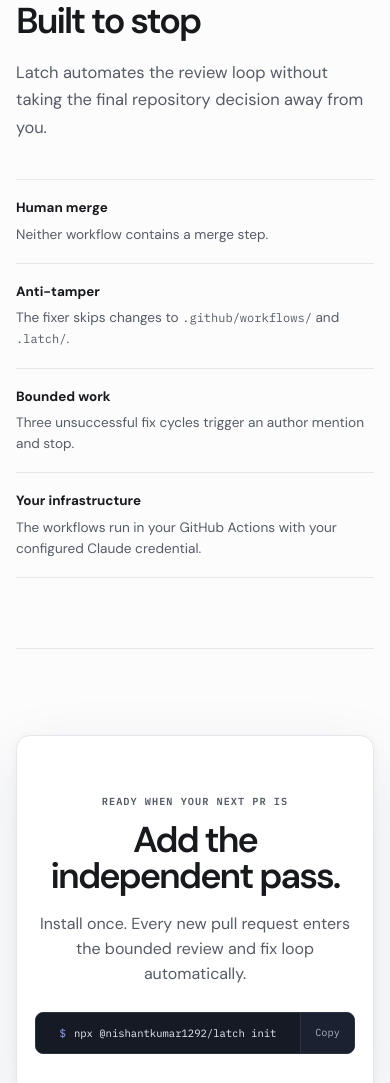
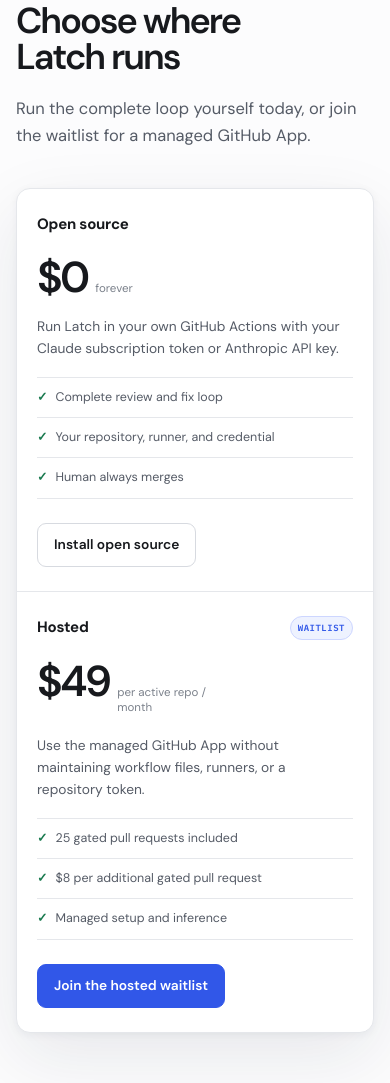
Before and after one commit to nishantkumar1292/latch, a website: page site/index.html in a window 390 px wide. Shown: the part 4446-5529 px from the top of the page. Drawn offline with Linux system fonts and the light colour scheme.

Commit message:
restore public pricing and scrub workflow provenance

```diff
--- a/site/index.html
+++ b/site/index.html
@@ -199,6 +199,21 @@
     .boundary-row strong{font-size:.84rem}.boundary-row p{color:var(--copy);font-size:.85rem}
     .boundary-row code{font-family:var(--mono);font-size:.75rem}
 
+    .pricing-grid{display:grid;grid-template-columns:1fr 1fr;margin-top:38px;border:1px solid var(--rule);border-radius:14px;overflow:hidden;background:var(--surface);box-shadow:var(--shadow)}
+    .plan{display:flex;flex-direction:column;min-width:0;padding:28px}
+    .plan+.plan{border-left:1px solid var(--rule)}
+    .plan-top{display:flex;align-items:center;gap:10px}
+    .plan-name{font-size:.94rem;font-weight:650}
+    .plan-badge{margin-left:auto;padding:4px 7px;border:1px solid #cdd6ff;border-radius:999px;background:var(--blue-wash);color:var(--blue);font-family:var(--mono);font-size:.56rem;font-weight:600;letter-spacing:.06em;text-transform:uppercase}
+    .plan-price{display:flex;align-items:baseline;gap:8px;margin-top:22px}
+    .plan-price strong{font-size:clamp(2.7rem,6vw,4.2rem);font-weight:600;letter-spacing:-.065em;line-height:.9}
+    .plan-price span{max-width:105px;color:var(--muted);font-size:.72rem;line-height:1.35}
+    .plan-copy{min-height:72px;margin-top:18px;color:var(--copy);font-size:.86rem;line-height:1.6}
+    .plan-details{margin:18px 0 24px;border-top:1px solid var(--rule)}
+    .plan-details li{padding:10px 0;border-bottom:1px solid var(--rule);color:var(--copy);font-size:.78rem}
+    .plan-details li::before{content:"✓";margin-right:8px;color:var(--pass);font-weight:700}
+    .plan .button{align-self:flex-start;margin-top:auto}
+
     .final-cta{margin-top:16px;padding:52px;border:1px solid var(--rule);border-radius:14px;background:var(--surface);text-align:center;box-shadow:var(--shadow)}
     .final-cta h2{max-width:12ch;margin-inline:auto}.final-cta p{max-width:520px;margin:18px auto 0;color:var(--copy)}
     .final-command{width:min(560px,100%);margin:25px auto 0}
@@ -236,6 +251,10 @@
       .capture{grid-column:1 / -1;margin-left:0}
       .effects-list::before{left:20px;bottom:150px}
       .boundary-row{grid-template-columns:1fr;gap:5px}
+      .pricing-grid{grid-template-columns:1fr}
+      .plan{padding:24px 20px}
+      .plan+.plan{border-top:1px solid var(--rule);border-left:0}
+      .plan-copy{min-height:0}
       .final-cta{padding:40px 18px}
       .footer-inner{align-items:flex-start;flex-direction:column;padding:22px 0}
       .footer-links{margin-left:0}
@@ -259,6 +278,7 @@
         <a href="#install">Install</a>
         <a href="#agent">Use with an agent</a>
         <a href="#effect">See the effect</a>
+        <a href="#pricing">Pricing</a>
         <a class="github-link" href="https://github.com/nishantkumar1292/latch">GitHub ↗</a>
       </nav>
     </div>
@@ -301,6 +321,7 @@
           <li><a href="#install" class="active">Get started</a></li>
           <li><a href="#agent">Use with an agent</a></li>
           <li><a href="#effect">See the effect</a></li>
+          <li><a href="#pricing">Pricing</a></li>
           <li><a href="#boundaries">Boundaries</a></li>
         </ul>
       </aside>
@@ -461,6 +482,43 @@
           </ol>
         </section>
 
+        <section class="doc-section" id="pricing" data-section>
+          <p class="section-kicker">Pricing</p>
+          <h2>Choose where Latch runs</h2>
+          <p class="section-lede">Run the complete loop yourself today, or join the waitlist for a managed GitHub App.</p>
+
+          <div class="pricing-grid">
+            <article class="plan">
+              <div class="plan-top">
+                <h3 class="plan-name">Open source</h3>
+              </div>
+              <div class="plan-price"><strong>$0</strong><span>forever</span></div>
+              <p class="plan-copy">Run Latch in your own GitHub Actions with your Claude subscription token or Anthropic API key.</p>
+              <ul class="plan-details">
+                <li>Complete review and fix loop</li>
+                <li>Your repository, runner, and credential</li>
+                <li>Human always merges</li>
+              </ul>
+              <a class="button" href="#install">Install open source</a>
+            </article>
+
+            <article class="plan">
+              <div class="plan-top">
+                <h3 class="plan-name">Hosted</h3>
+                <span class="plan-badge">Waitlist</span>
+              </div>
+              <div class="plan-price"><strong>$49</strong><span>per active repo / month</span></div>
+              <p class="plan-copy">Use the managed GitHub App without maintaining workflow files, runners, or a repository token.</p>
+              <ul class="plan-details">
+                <li>25 gated pull requests included</li>
+                <li>$8 per additional gated pull request</li>
+                <li>Managed setup and inference</li>
+              </ul>
+              <a class="button primary" href="https://tally.so/r/q474M7">Join the hosted waitlist</a>
+            </article>
+          </div>
+        </section>
+
         <section class="doc-section" id="boundaries" data-section>
           <p class="section-kicker">Safety boundaries</p>
           <h2>Built to stop</h2>
```
Also changed, not shown: .github/workflows/latch-review.yml.
